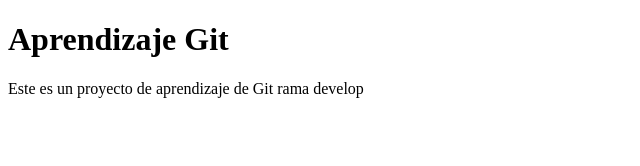
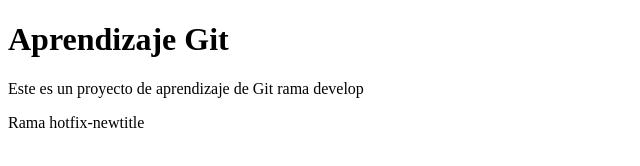
Before and after one commit to jesidcampos/aprendizaje-git, a plain HTML site: page index.html in a window 1280 px wide. Shown: the whole page, without its empty margins (0-640 px from the left). Drawn offline with Linux system fonts and the light colour scheme.

Commit message:
HotFixNewTitle inside

```diff
--- a/index.html
+++ b/index.html
@@ -10,4 +10,5 @@
 </body>
     <h1>Aprendizaje Git</h1>
     <p>Este es un proyecto de aprendizaje de Git rama develop</p>
+    <p>Rama hotfix-newtitle</p>
 </html>
```
